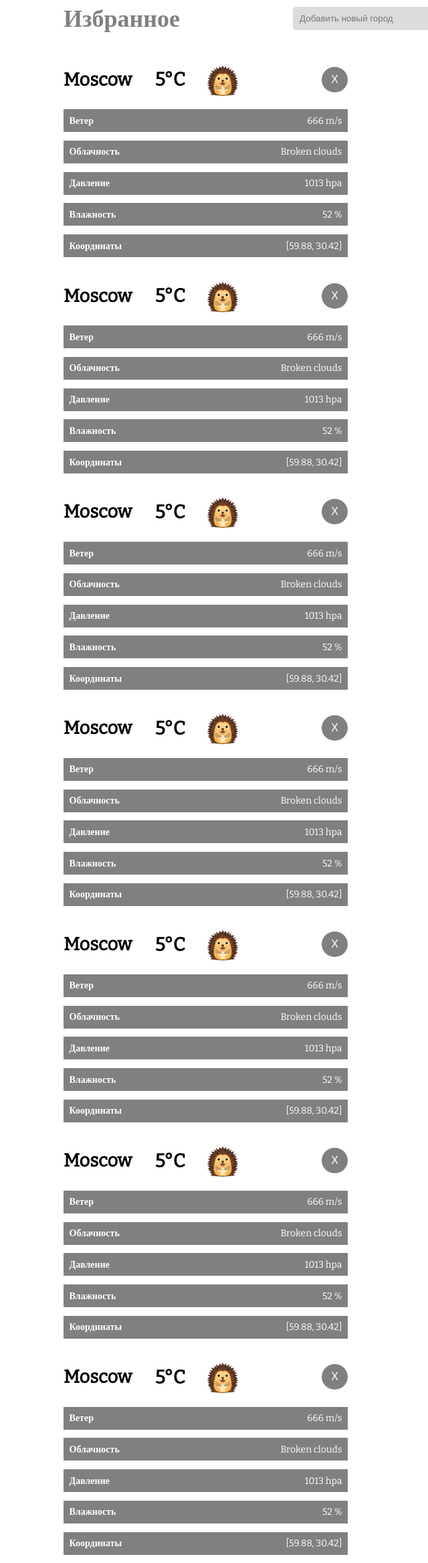
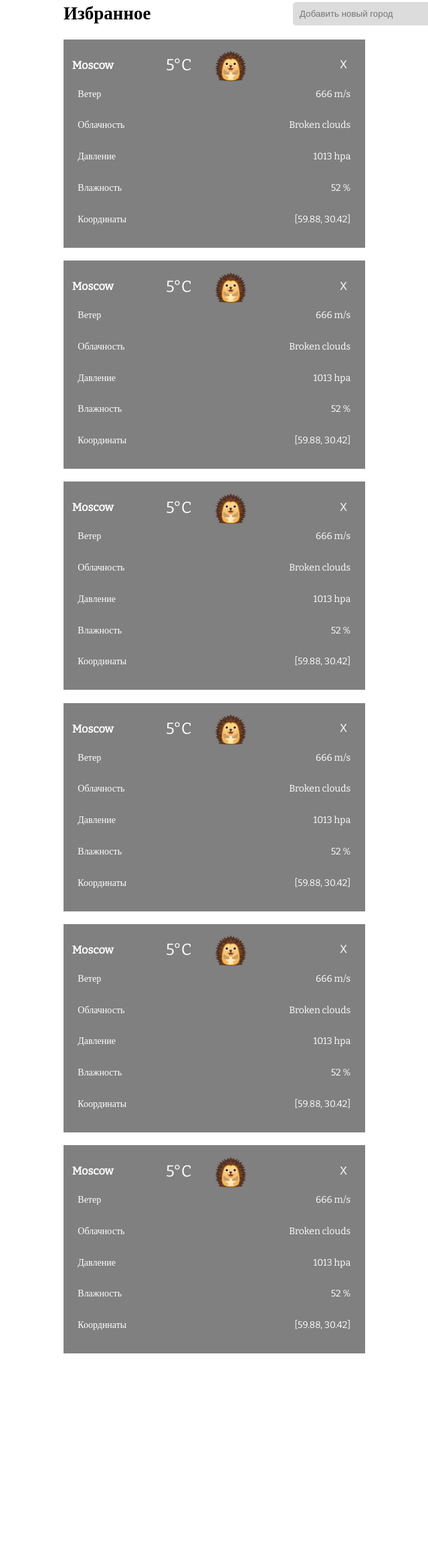
Before and after one commit to volyomaS/weather_site, a plain HTML site: page index.html in a window 1280 px wide. Shown: the part 346-2680 px from the top of the page at 67% size, without its empty margins (225-865 px from the left). After the commit the page ends 2386 px from the top, so only its background shows below. Drawn offline with nearby package versions, Linux system fonts and the light colour scheme.

Commit message:
1st lab fix

```diff
--- a/index.html
+++ b/index.html
@@ -28,31 +28,29 @@
 			<img src="static/images/hedg.png" width=100 height=100></img>
 		</div>
 		<div class="weather_temperature">
-			<h3 class="weather_temperature_main">8°C</h3>
+			<span class="weather_temperature_main">8°C</span>
 		</div>
-		<div class="weather_properties">
-			<ul>
-				<li><b>Ветер</b>666 m/s</li>
-				<li><b>Облачность</b>Broken clouds</li>
-				<li><b>Давление</b>1013 hpa</li>
-				<li><b>Влажность</b>52 %</li>
-				<li><b>Координаты</b>[59.88, 30.42]</li>
+		<ul class="weather_properties">
+			<li><span class="property">Ветер</span>666 m/s</li>
+			<li><span class="property">Облачность</span>Broken clouds</li>
+			<li><span class="property">Давление</span>1013 hpa</li>
+			<li><span class="property">Влажность</span>52 %</li>
+			<li><span class="property">Координаты</span>[59.88, 30.42]</li>
 		</ul>
-		</div>
 		<div class="favorites">
-			<h1>Избранное</h1>
+			<h2>Избранное</h2>
 		</div>
 		<div class="add_city">
 			<input class="input_city" placeholder="Добавить новый город"></input>
 			<button class="add_city_button">+</button>
 		</div>
-		<div class="another_cities">
-			<div class="another_city">
+		<ul class="another_cities">
+			<li class="another_city">
 				<div class="another_city_name">
-					<h2>Moscow</h2>
+					<h3>Moscow</h3>
 				</div>
 				<div class="another_city_temperature">
-					<h3>5°C</h3>
+					<span>5°C</span>
 				</div>
 				<div class="another_city_weather_image">
 					<img src="static/images/hedg.png" width=50 height=50></img>
@@ -60,22 +58,20 @@
 				<div class="another_city_close_button">
 					<button class="close_button">X</button>
 				</div>
-				<div class="another_city_properties">
-					<ul>
-						<li><b>Ветер</b>666 m/s</li>
-						<li><b>Облачность</b>Broken clouds</li>
-						<li><b>Давление</b>1013 hpa</li>
-						<li><b>Влажность</b>52 %</li>
-						<li><b>Координаты</b>[59.88, 30.42]</li>
+				<ul class="another_city_properties">
+					<li><span class="property">Ветер</span>666 m/s</li>
+					<li><span class="property">Облачность</span>Broken clouds</li>
+					<li><span class="property">Давление</span>1013 hpa</li>
+					<li><span class="property">Влажность</span>52 %</li>
+					<li><span class="property">Координаты</span>[59.88, 30.42]</li>
 				</ul>
-				</div>
-			</div>
-			<div class="another_city">
+			</li>
+			<li class="another_city">
 				<div class="another_city_name">
-					<h2>Moscow</h2>
+					<h3>Moscow</h3>
 				</div>
 				<div class="another_city_temperature">
-					<h3>5°C</h3>
+					<span>5°C</span>
 				</div>
 				<div class="another_city_weather_image">
 					<img src="static/images/hedg.png" width=50 height=50></img>
@@ -83,22 +79,20 @@
 				<div class="another_city_close_button">
 					<button class="close_button">X</button>
 				</div>
-				<div class="another_city_properties">
-					<ul>
-						<li><b>Ветер</b>666 m/s</li>
-						<li><b>Облачность</b>Broken clouds</li>
-						<li><b>Давление</b>1013 hpa</li>
-						<li><b>Влажность</b>52 %</li>
-						<li><b>Координаты</b>[59.88, 30.42]</li>
+				<ul class="another_city_properties">
+					<li><span class="property">Ветер</span>666 m/s</li>
+					<li><span class="property">Облачность</span>Broken clouds</li>
+					<li><span class="property">Давление</span>1013 hpa</li>
+					<li><span class="property">Влажность</span>52 %</li>
+					<li><span class="property">Координаты</span>[59.88, 30.42]</li>
 				</ul>
-				</div>
-			</div>
-			<div class="another_city">
+			</li>
+			<li class="another_city">
 				<div class="another_city_name">
-					<h2>Moscow</h2>
+					<h3>Moscow</h3>
 				</div>
 				<div class="another_city_temperature">
-					<h3>5°C</h3>
+					<span>5°C</span>
 				</div>
 				<div class="another_city_weather_image">
 					<img src="static/images/hedg.png" width=50 height=50></img>
@@ -106,22 +100,20 @@
 				<div class="another_city_close_button">
 					<button class="close_button">X</button>
 				</div>
-				<div class="another_city_properties">
-					<ul>
-						<li><b>Ветер</b>666 m/s</li>
-						<li><b>Облачность</b>Broken clouds</li>
-						<li><b>Давление</b>1013 hpa</li>
-						<li><b>Влажность</b>52 %</li>
-						<li><b>Координаты</b>[59.88, 30.42]</li>
+				<ul class="another_city_properties">
+					<li><span class="property">Ветер</span>666 m/s</li>
+					<li><span class="property">Облачность</span>Broken clouds</li>
+					<li><span class="property">Давление</span>1013 hpa</li>
+					<li><span class="property">Влажность</span>52 %</li>
+					<li><span class="property">Координаты</span>[59.88, 30.42]</li>
 				</ul>
-				</div>
-			</div>
-			<div class="another_city">
+			</li>
+			<li class="another_city">
 				<div class="another_city_name">
-					<h2>Moscow</h2>
+					<h3>Moscow</h3>
 				</div>
 				<div class="another_city_temperature">
-					<h3>5°C</h3>
+					<span>5°C</span>
 				</div>
 				<div class="another_city_weather_image">
 					<img src="static/images/hedg.png" width=50 height=50></img>
@@ -129,22 +121,20 @@
 				<div class="another_city_close_button">
 					<button class="close_button">X</button>
 				</div>
-				<div class="another_city_properties">
-					<ul>
-						<li><b>Ветер</b>666 m/s</li>
-						<li><b>Облачность</b>Broken clouds</li>
-						<li><b>Давление</b>1013 hpa</li>
-						<li><b>Влажность</b>52 %</li>
-						<li><b>Координаты</b>[59.88, 30.42]</li>
+				<ul class="another_city_properties">
+					<li><span class="property">Ветер</span>666 m/s</li>
+					<li><span class="property">Облачность</span>Broken clouds</li>
+					<li><span class="property">Давление</span>1013 hpa</li>
+					<li><span class="property">Влажность</span>52 %</li>
+					<li><span class="property">Координаты</span>[59.88, 30.42]</li>
 				</ul>
-				</div>
-			</div>
-			<div class="another_city">
+			</li>
+			<li class="another_city">
 				<div class="another_city_name">
-					<h2>Moscow</h2>
+					<h3>Moscow</h3>
 				</div>
 				<div class="another_city_temperature">
-					<h3>5°C</h3>
+					<span>5°C</span>
 				</div>
 				<div class="another_city_weather_image">
 					<img src="static/images/hedg.png" width=50 height=50></img>
@@ -152,22 +142,20 @@
 				<div class="another_city_close_button">
 					<button class="close_button">X</button>
 				</div>
-				<div class="another_city_properties">
-					<ul>
-						<li><b>Ветер</b>666 m/s</li>
-						<li><b>Облачность</b>Broken clouds</li>
-						<li><b>Давление</b>1013 hpa</li>
-						<li><b>Влажность</b>52 %</li>
-						<li><b>Координаты</b>[59.88, 30.42]</li>
+				<ul class="another_city_properties">
+					<li><span class="property">Ветер</span>666 m/s</li>
+					<li><span class="property">Облачность</span>Broken clouds</li>
+					<li><span class="property">Давление</span>1013 hpa</li>
+					<li><span class="property">Влажность</span>52 %</li>
+					<li><span class="property">Координаты</span>[59.88, 30.42]</li>
 				</ul>
-				</div>
-			</div>
-			<div class="another_city">
+			</li>
+			<li class="another_city">
 				<div class="another_city_name">
-					<h2>Moscow</h2>
+					<h3>Moscow</h3>
 				</div>
 				<div class="another_city_temperature">
-					<h3>5°C</h3>
+					<span>5°C</span>
 				</div>
 				<div class="another_city_weather_image">
 					<img src="static/images/hedg.png" width=50 height=50></img>
@@ -175,39 +163,14 @@
 				<div class="another_city_close_button">
 					<button class="close_button">X</button>
 				</div>
-				<div class="another_city_properties">
-					<ul>
-						<li><b>Ветер</b>666 m/s</li>
-						<li><b>Облачность</b>Broken clouds</li>
-						<li><b>Давление</b>1013 hpa</li>
-						<li><b>Влажность</b>52 %</li>
-						<li><b>Координаты</b>[59.88, 30.42]</li>
+				<ul class="another_city_properties">
+					<li><span class="property">Ветер</span>666 m/s</li>
+					<li><span class="property">Облачность</span>Broken clouds</li>
+					<li><span class="property">Давление</span>1013 hpa</li>
+					<li><span class="property">Влажность</span>52 %</li>
+					<li><span class="property">Координаты</span>[59.88, 30.42]</li>
 				</ul>
-				</div>
-			</div>
-			<div class="another_city">
-				<div class="another_city_name">
-					<h2>Moscow</h2>
-				</div>
-				<div class="another_city_temperature">
-					<h3>5°C</h3>
-				</div>
-				<div class="another_city_weather_image">
-					<img src="static/images/hedg.png" width=50 height=50></img>
-				</div>
-				<div class="another_city_close_button">
-					<button class="close_button">X</button>
-				</div>
-				<div class="another_city_properties">
-					<ul>
-						<li><b>Ветер</b>666 m/s</li>
-						<li><b>Облачность</b>Broken clouds</li>
-						<li><b>Давление</b>1013 hpa</li>
-						<li><b>Влажность</b>52 %</li>
-						<li><b>Координаты</b>[59.88, 30.42]</li>
-					</ul>
-				</div>
-			</div>
+			</li>
 		</div>
 	</main>
 </body>
```
Lines whose indentation alone changed are shown as unchanged.
